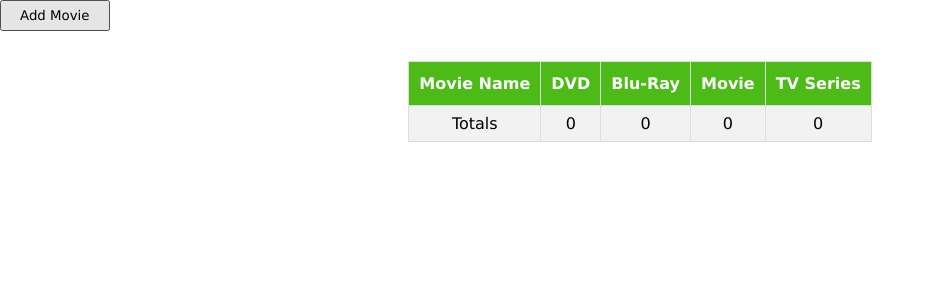
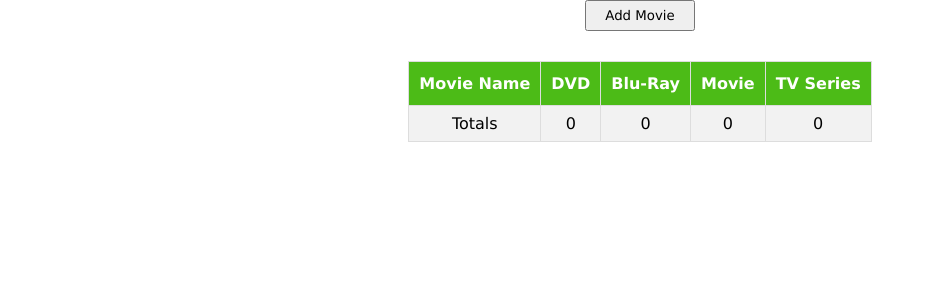
Before and after one commit to pecuniam1/movies, a PHP site: page / in a window 1280 px wide. Shown: the top 300 px of the page, without its empty margins (0-935 px from the left). Run offline with PHP 8.4, Linux system fonts and the light colour scheme; data that the repository does not hold is empty.

Commit message:
centered header content

```diff
--- a/public/css/style.css
+++ b/public/css/style.css
@@ -11,6 +11,16 @@ a, a:hover {
 
 .hide {
   display: none;
+}
+
+div#header {
+  display: -webkit-box;
+  display: -ms-flexbox;
+  display: flex;
+  -webkit-box-pack: center;
+      -ms-flex-pack: center;
+          justify-content: center;
+  text-align: center;
 }
 
 div#mainpage {
--- a/public/scss/style.scss
+++ b/public/scss/style.scss
@@ -10,6 +10,11 @@ a, a:hover {
 }
 .hide {
 	display:none;
+}
+div#header {
+	display:flex;
+	justify-content: center;
+	text-align: center;
 }
 div#mainpage {
 	display:flex;
```
Also changed, not shown: 1 other file.
